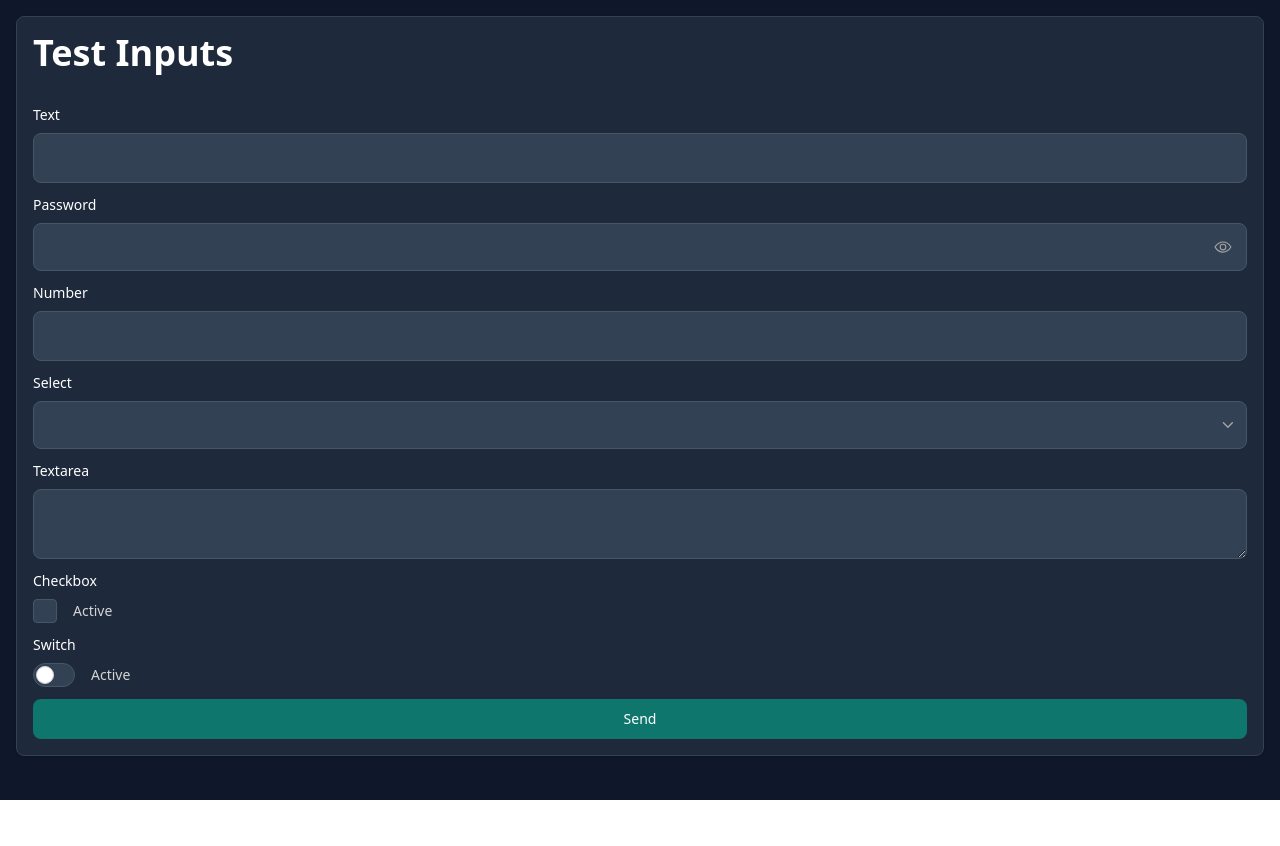
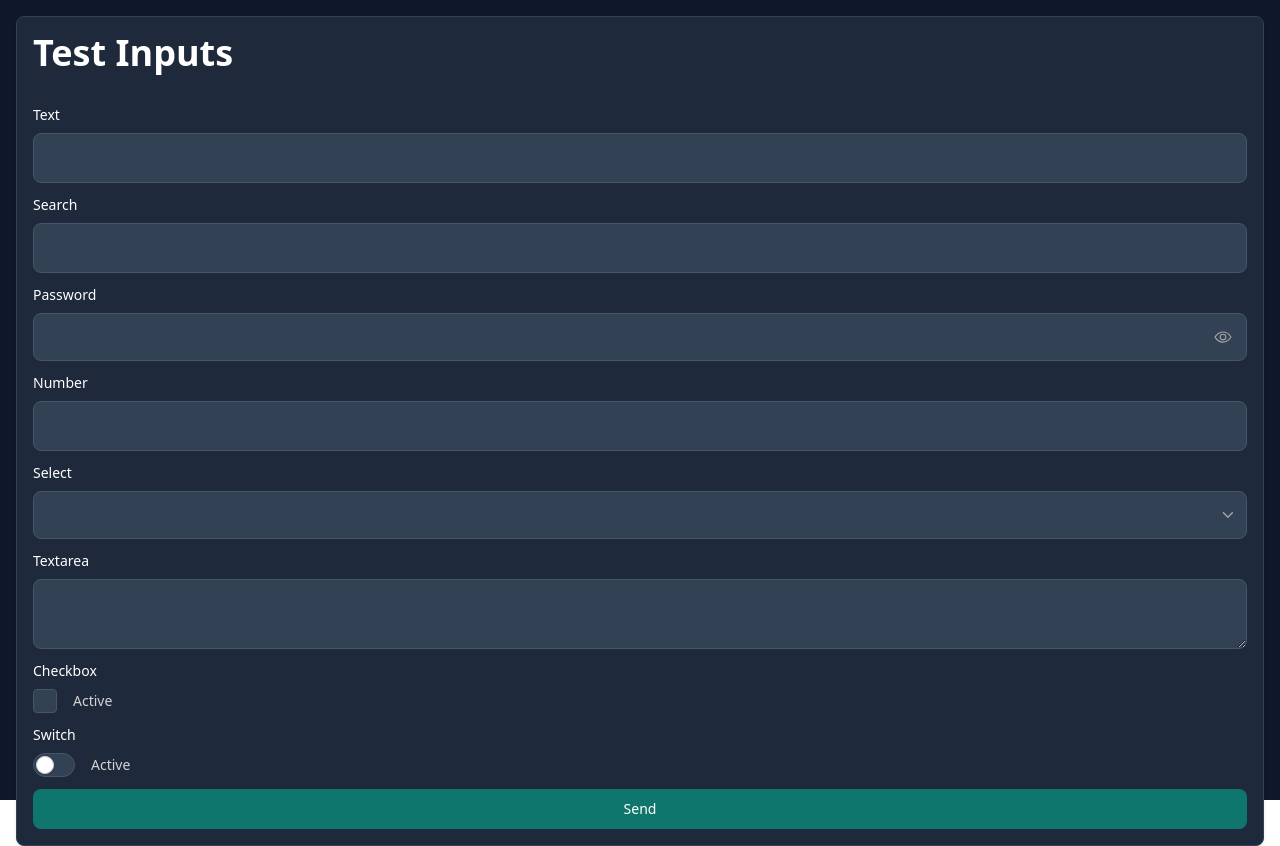
Before and after one commit to juniorencode/undefined-core, a React (Vite) app: page /form in a window 1280 px wide. Before the commit the page ends 800 px from the top, so only its background shows below. Built offline with nearby package versions, Linux system fonts and the light colour scheme.

Commit message:
refactor: input search

```diff
--- a/lib/components/InputPassword/index.jsx
+++ b/lib/components/InputPassword/index.jsx
@@ -46,7 +46,7 @@ export const InputPassword = props => {
     >
       <div className="relative">
         <input
-          className="p-2.5 pr-12 w-full h-12 sm:text-sm border rounded-lg outline-none focus:ring-4 focus:ring-opacity-40 checked:focus:ring-opacity-40 focus:dark:ring-opacity-40 checked:focus:dark:ring-opacity-40 text-secondary-900 dark:text-white bg-secondary-50 dark:bg-secondary-700 dark:placeholder-secondary-400 border-secondary-300 dark:border-secondary-600 focus:ring-primary-600 dark:focus:ring-primary-500 focus:border-primary-600 dark:focus:border-primary-500"
+          className="p-2.5 pr-12 w-full h-12 sm:text-sm border rounded-lg outline-none focus:ring-4 focus:ring-opacity-40 checked:focus:ring-opacity-40 focus:dark:ring-opacity-40 checked:focus:dark:ring-opacity-40 text-secondary-900 dark:text-white bg-secondary-50 dark:bg-secondary-700 dark:placeholder-secondary-400 border-secondary-300 dark:border-secondary-600 focus:border-primary-600 dark:focus:border-primary-500 focus:ring-primary-600 dark:focus:ring-primary-500"
           ref={domRef}
           role="textbox"
           id={domId}
@@ -67,6 +67,7 @@ export const InputPassword = props => {
           )}
           role="button"
           type="button"
+          onFocus={() => domRef.current.focus()}
           onClick={() => setIsHidden(prev => !prev)}
         >
           {isHidden ? (
--- /dev/null
+++ b/lib/components/InputSearch/index.jsx
@@ -0,0 +1,144 @@
+import { useEffect, useId, useRef, useState } from 'react';
+import { cn } from '../../utils/styles';
+import { useClickOutside } from '../../hooks/useClickOutside.hook';
+import { InputContainer } from '../InputContainer';
+import { SelectDropdown } from '../SelectDropdown';
+
+export const InputSearch = props => {
+  const {
+    className,
+    name,
+    label,
+    options = [],
+    uppercase,
+    align,
+    prefix,
+    postfix,
+    funcDelete,
+    register,
+    required,
+    minLength,
+    maxLength,
+    isEmail,
+    focused,
+    autoComplete,
+    disabled,
+    ...params
+  } = props;
+
+  const domId = useId();
+  const domRef = useRef(null);
+  const domRef2 = useClickOutside(() => setIsOpen(false));
+  const [search, setSearch] = useState('');
+  const [isOpen, setIsOpen] = useState(false);
+  const [focus, setFocus] = useState(false);
+  const [filteredOptions, setFilteredOptions] = useState(options);
+  const { errors, value, handleChange } = register(name, {
+    required,
+    minLength,
+    maxLength,
+    isEmail
+  });
+
+  useEffect(() => {
+    if (domRef.current) {
+      focused && domRef.current.focus();
+      focused && domRef.current.value && domRef.current.select();
+    }
+    // eslint-disable-next-line
+  }, []);
+
+  useEffect(() => {
+    const string = normalizeString(search?.trim());
+    if (!string) setFilteredOptions(options);
+    if (!string || !options) return;
+    const filtered = options.filter(option =>
+      normalizeString(option.label).includes(string)
+    );
+    setFilteredOptions(filtered);
+    // eslint-disable-next-line
+  }, [search]);
+
+  const normalizeString = (str = '') => {
+    return str
+      .normalize('NFD')
+      .replace(/[\u0300-\u036f]/g, '')
+      .replace(/[.,\/#!$%\^&\*;:{}=\-_`~()]/g, '')
+      .toLowerCase();
+  };
+
+  const handleOpen = () => setIsOpen(true);
+
+  const onChange = e => {
+    const _value = e.target.value;
+    setSearch(uppercase ? _value.toUpperCase() : _value);
+  };
+
+  const onSelectChange = e => {
+    handleChange(e.target.value);
+  };
+
+  return (
+    <InputContainer
+      className={className}
+      label={label}
+      name={domId}
+      error={errors[name]?.message}
+    >
+      <div ref={domRef2}>
+        <div
+          className={cn(
+            'flex items-center w-full border rounded-lg overflow-hidden bg-secondary-50 dark:bg-secondary-700 text-secondary-900 dark:text-white border-secondary-300 dark:border-secondary-600 dark:placeholder-secondary-400',
+            {
+              'ring-4 ring-opacity-40 checked:ring-opacity-40 dark:ring-opacity-40 checked:dark:ring-opacity-40 ring-primary-600 dark:ring-primary-500 border-primary-600 dark:border-primary-500':
+                focus,
+              'cursor-text': !disabled
+            }
+          )}
+          onClick={() => domRef.current && domRef.current.focus()}
+        >
+          {prefix && <span className="ml-2.5">{prefix}</span>}
+          <input
+            className={cn(
+              'p-2.5 w-full h-12 text-sm outline-none bg-transparent',
+              {
+                'text-left': align === 'left',
+                'text-center': align === 'center',
+                'text-right': align === 'right'
+              }
+            )}
+            ref={domRef}
+            role="textbox"
+            id={domId}
+            type="text"
+            name={name}
+            value={
+              value !== undefined && value !== null
+                ? options.filter(option => option.value === value).length > 0
+                  ? options.filter(option => option.value === value)[0].label
+                  : value
+                : search
+            }
+            onChange={onChange}
+            onClick={handleOpen}
+            onFocus={() => setFocus(true)}
+            onBlur={() => setFocus(false)}
+            autoComplete={autoComplete ? 'on' : 'off'}
+            disabled={disabled}
+            {...params}
+          />
+          {postfix && <span className="mr-2.5">{postfix}</span>}
+        </div>
+        <SelectDropdown
+          name={name}
+          value={value}
+          isOpen={isOpen}
+          options={filteredOptions}
+          onChange={onSelectChange}
+          setIsOpen={setIsOpen}
+          funcDelete={funcDelete}
+        />
+      </div>
+    </InputContainer>
+  );
+};
--- a/src/App.jsx
+++ b/src/App.jsx
@@ -1,8 +1,9 @@
 import { BrowserRouter } from 'react-router-dom';
+import { useForm } from '../lib/hooks/useForm.hook';
 import { Card } from '../lib/components/Card';
-import { useForm } from '../lib/hooks/useForm.hook';
 import { Button } from '../lib/components/Button';
 import { InputText } from '../lib/components/InputText';
+import { InputSearch } from '../lib/components/InputSearch';
 import { InputCheck } from '../lib/components/InputCheck';
 import { InputSelect } from '../lib/components/InputSelect';
 import { InputNumber } from '../lib/components/InputNumber';
@@ -42,6 +43,22 @@ const App = () => {
               register={Form.register}
               required
             />
+            <InputSearch
+              name="search"
+              label="Search"
+              options={[
+                { value: '1', label: 'gato' },
+                { value: '2', label: 'perro' },
+                { value: '3', label: 'sol' },
+                { value: '4', label: 'luna' },
+                { value: '5', label: 'estrella' },
+                { value: '6', label: 'mar' },
+                { value: '7', label: 'montaña' },
+                { value: '8', label: 'río' },
+                { value: '9', label: 'mentalista' }
+              ]}
+              register={Form.register}
+            />
             <InputPassword
               name="password"
               label="Password"
@@ -56,14 +73,15 @@ const App = () => {
               name="select"
               label="Select"
               options={[
-                { label: '1', value: '20' },
-                { label: '2', value: '30' },
-                { label: '3', value: '40' },
-                { label: '4', value: '50' },
-                { label: '5', value: '60' },
-                { label: '6', value: '70' },
-                { label: '7', value: '80' },
-                { label: '8', value: '90' }
+                { value: '1', label: 'gato' },
+                { value: '2', label: 'perro' },
+                { value: '3', label: 'sol' },
+                { value: '4', label: 'luna' },
+                { value: '5', label: 'estrella' },
+                { value: '6', label: 'mar' },
+                { value: '7', label: 'montaña' },
+                { value: '8', label: 'río' },
+                { value: '9', label: 'mentalista' }
               ]}
               register={Form.register}
               funcDelete={id => console.log('delete: ' + id)}
```
